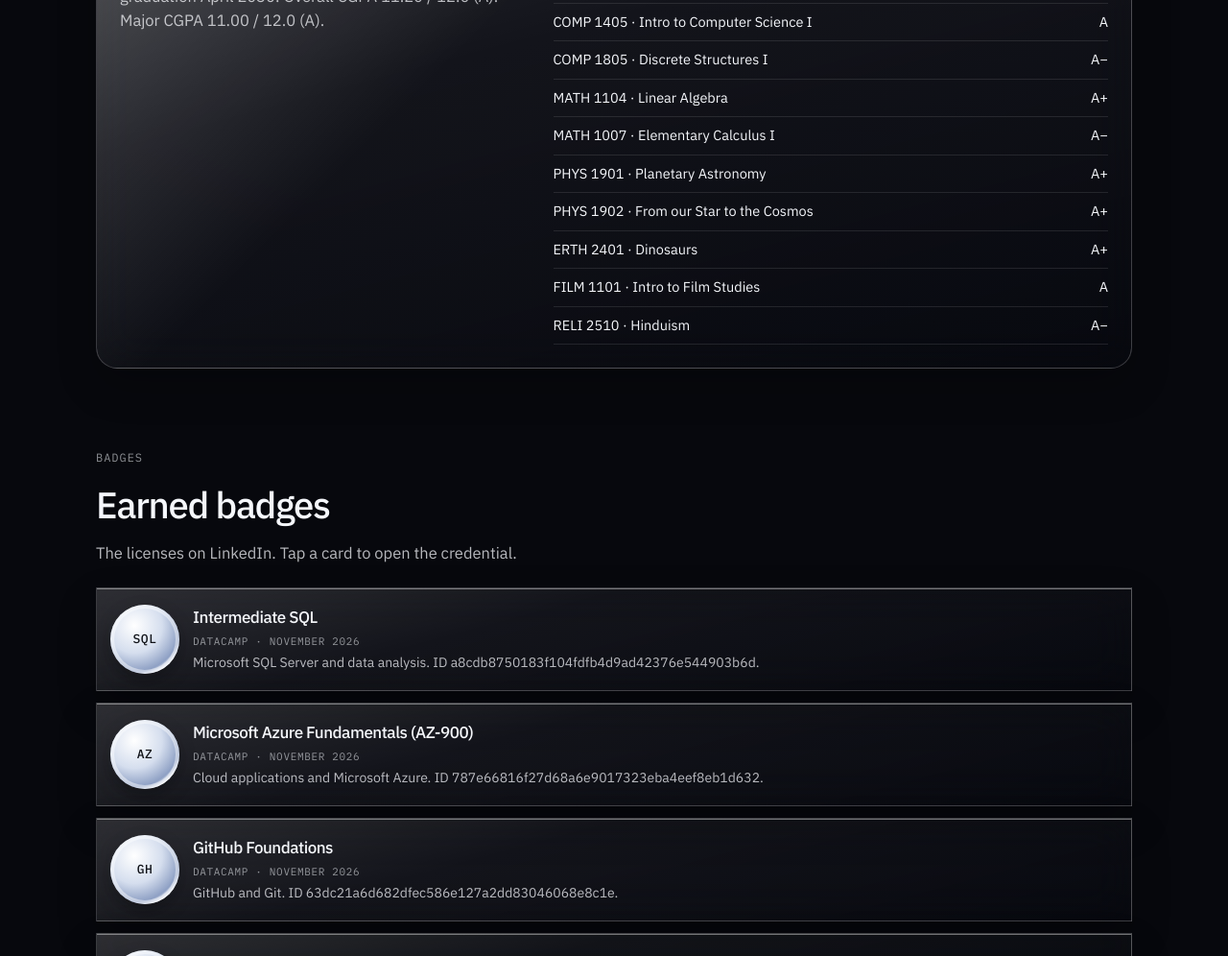
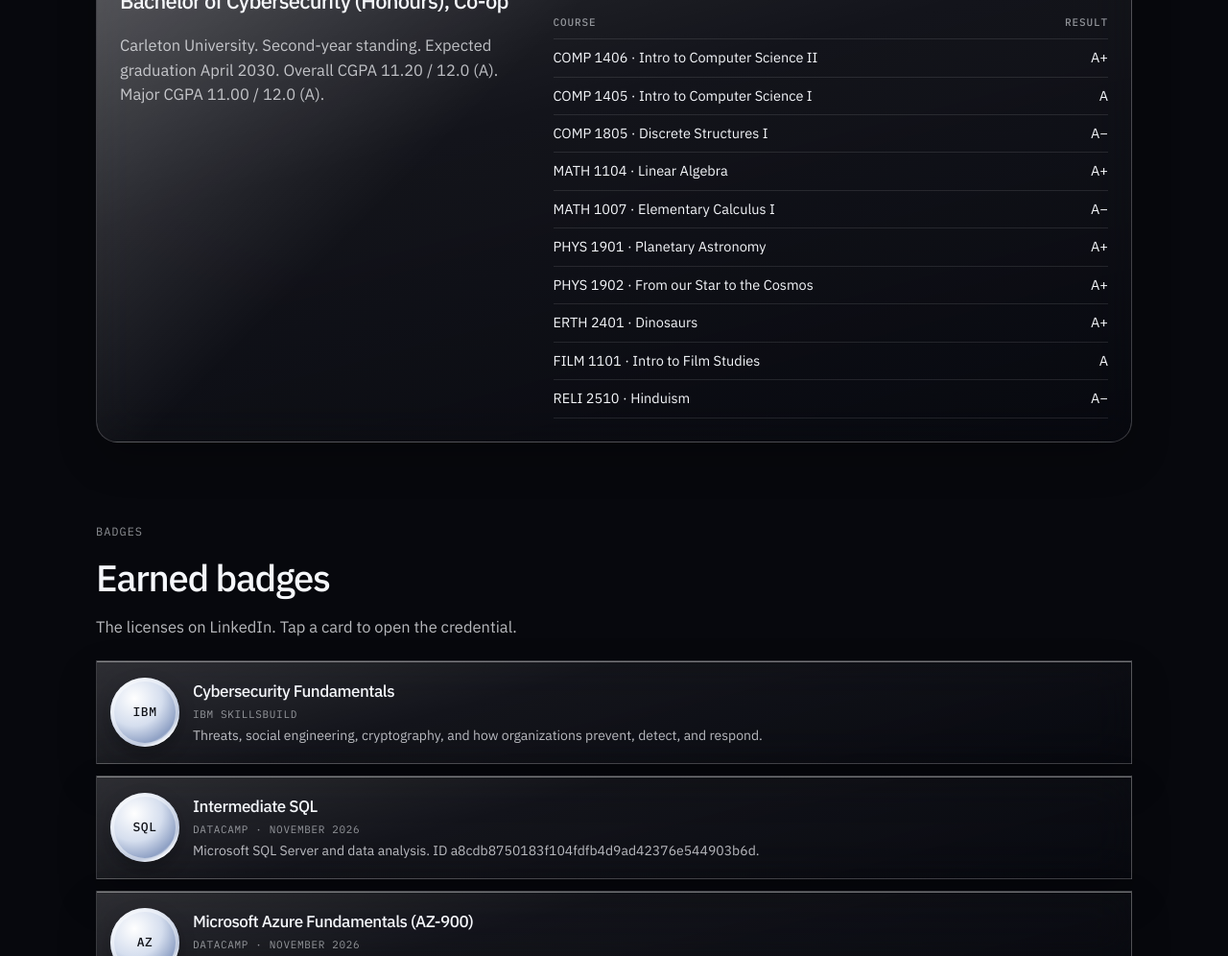
Before and after one commit to Tz-risk/Personal-Portfolio-Om-Patel, a plain HTML site: page index.html in a window 1280 px wide. Shown: the part 3076-4072 px from the top of the page at 96% size. Drawn offline with Linux system fonts and the light colour scheme.

Commit message:
Add the IBM SkillsBuild Cybersecurity Fundamentals badge.
Co-authored-by: Cursor <cursoragent@cursor.com>

```diff
--- a/index.html
+++ b/index.html
@@ -138,6 +138,7 @@
           <h3>Security</h3>
           <ul>
             <li>Digital forensics and network security, from Advent of Cyber</li>
+            <li>Cybersecurity fundamentals from the IBM SkillsBuild badge: threats, social engineering, cryptography, and response</li>
             <li>Debugging and troubleshooting, from the Cisco badge</li>
             <li>Session-token defense in SessionSentinel</li>
           </ul>
@@ -201,6 +202,14 @@
         <p>The licenses on LinkedIn. Tap a card to open the credential.</p>
       </div>
       <div class="badge-list">
+        <a class="badge glass" href="https://www.credly.com/org/ibm-skillsbuild/badge/cybersecurity-fundamentals" target="_blank" rel="noopener noreferrer">
+          <span class="seal" aria-hidden="true">IBM</span>
+          <span class="badge-copy">
+            <strong>Cybersecurity Fundamentals</strong>
+            <em>IBM SkillsBuild</em>
+            <span>Threats, social engineering, cryptography, and how organizations prevent, detect, and respond.</span>
+          </span>
+        </a>
         <a class="badge glass" href="https://www.datacamp.com/completed/statement-of-accomplishment/course/a8cdb8750183f104fdfb4d9ad42376e544903b6d" target="_blank" rel="noopener noreferrer">
           <span class="seal" aria-hidden="true">SQL</span>
           <span class="badge-copy">
```
